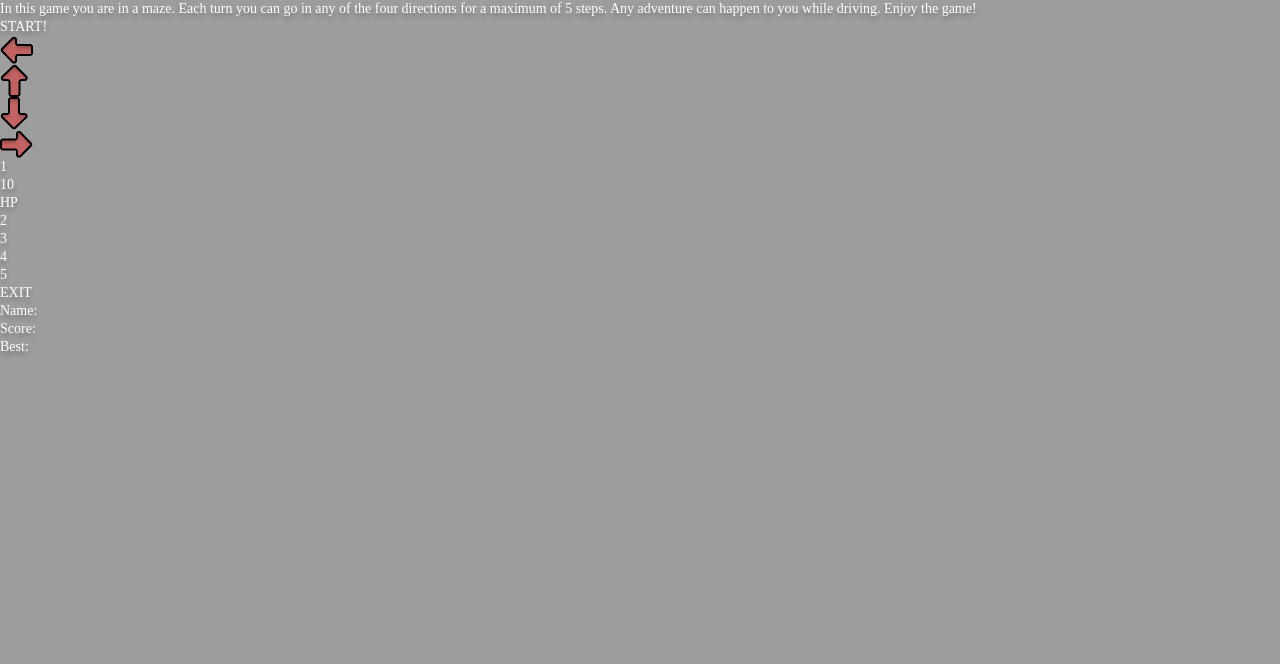
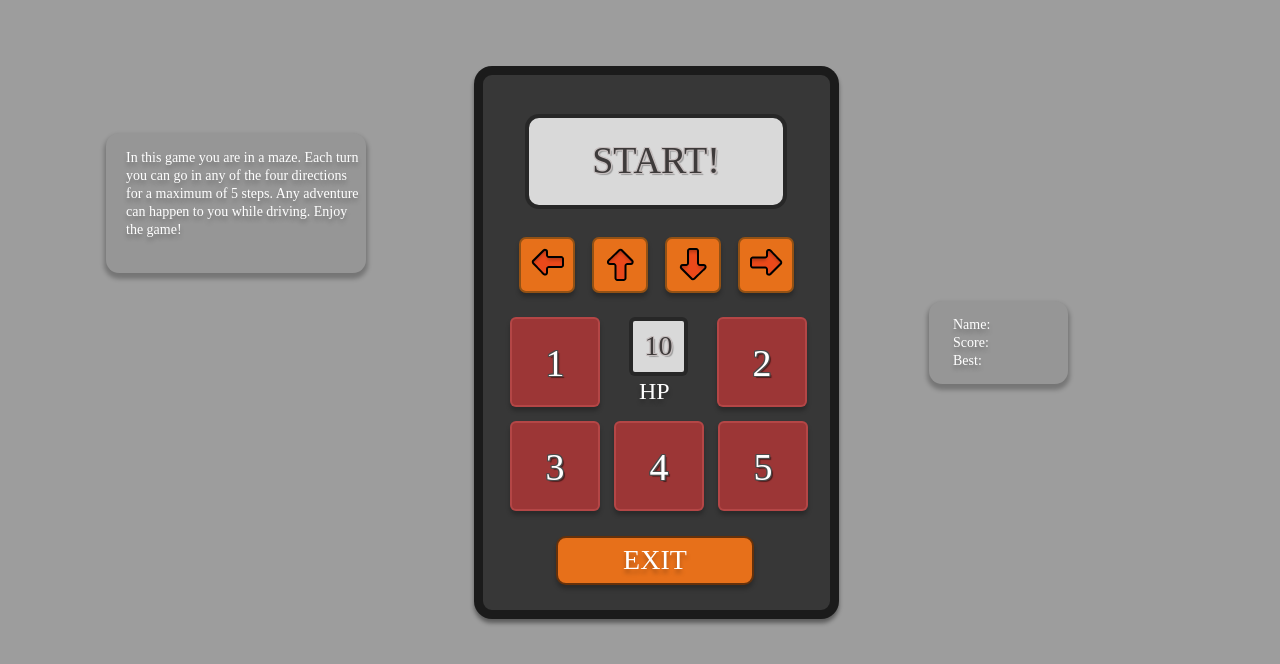
Before and after one commit to DimaKray/Labyrinth, a plain HTML site: page index.htm in a window 1280 px wide. Drawn offline with Linux system fonts and the light colour scheme; a web font is replaced by a local one.

Commit message:
Some changes in index.html and maybe finished style.css

```diff
--- a/css/style.css
+++ b/css/style.css
@@ -41,3 +41,178 @@ body {
    text-shadow: 0px 4px 4px rgba(0, 0, 0, 0.25);
    background-color: #9D9D9D;
 }
+.main__container {
+   max-width: 1200px;
+   margin: 0px auto;
+   display: flex;
+}
+
+/*description panel*/
+.description {
+   width: 260px;
+   height: 140px;
+   background: #969696;
+   box-shadow: 0px 4px 4px 2px rgba(0, 0, 0, 0.25);
+   border-radius: 13px;
+   margin-top: 133px;
+   margin-left: 66px;
+}
+.description-text {
+   max-width: 235px;
+   max-height: 124px;
+   padding-top: 16px;
+   margin-left: 20px;
+}
+/*end description pane*/
+
+/*game box*/
+.game {
+   width: 365px;
+   height: 553px;
+   background: #373737;
+   border: 9px solid rgba(0, 0, 0, 0.51);
+   box-shadow: 0px 4px 4px rgba(0, 0, 0, 0.42);
+   border-radius: 18px;
+   margin-left: 108px;
+   margin-top: 66px;
+}
+/*output panel*/
+.panel {
+   width: 262px;
+   height: 95px;
+   background: #D9D9D9;
+   border: 4px solid rgba(0, 0, 0, 0.82);
+   border-radius: 14px;
+   text-align: center;
+   margin-top: 39px;
+   margin-left: 42px;
+}
+.output-text {
+   margin-top: 18px;
+   font-size: 38px;
+   line-height: 48px;
+   color: #3E3B3B;
+   text-shadow:0px 1px 0 rgb(198,191,191),0px -1px 0 rgb(198,191,191),1px 0px 0 rgb(198,191,191),-1px 0px 0 rgb(198,191,191),1px 1px 0 rgb(198,191,191),1px -1px 0 rgb(198,191,191),-1px 1px 0 rgb(198,191,191),-1px -1px 0 rgb(198,191,191),2px 2px 1px rgba(0,0,0,0.29);
+   -webkit-text-shadow:0px 1px 0 rgb(198,191,191),0px -1px 0 rgb(198,191,191),1px 0px 0 rgb(198,191,191),-1px 0px 0 rgb(198,191,191),1px 1px 0 rgb(198,191,191),1px -1px 0 rgb(198,191,191),-1px 1px 0 rgb(198,191,191),-1px -1px 0 rgb(198,191,191),2px 2px 1px rgba(0,0,0,0.29);
+   -moz-text-shadow:0px 1px 0 rgb(198,191,191),0px -1px 0 rgb(198,191,191),1px 0px 0 rgb(198,191,191),-1px 0px 0 rgb(198,191,191),1px 1px 0 rgb(198,191,191),1px -1px 0 rgb(198,191,191),-1px 1px 0 rgb(198,191,191),-1px -1px 0 rgb(198,191,191),2px 2px 1px rgba(0,0,0,0.29);
+}
+/*end output panel*/
+
+/*side panel*/
+.sides__panel {
+   display: flex;
+   margin-top: 28px;
+   margin-left: 19px;
+}
+.btm-min {
+   width: 56px;
+   height: 56px;
+   background: #E7701A;
+   border: 2px solid rgba(107, 66, 17, 0.67);
+   box-shadow: 0px 4px 4px rgba(0, 0, 0, 0.25);
+   border-radius: 7px;
+   text-align: center;
+   margin-left: 17px;
+}
+img {
+   margin-top: 9px;
+}
+/*end side panel*/
+
+/*buttoms panel*/
+.buttoms__panel {
+   margin-top: 24px;
+   margin-left: 13px;
+}
+.buttoms__lines {
+   display: flex;
+   margin-bottom: 14px;
+}
+.btm {
+   width: 90px;
+   height: 90px;
+   background: #9C3636;
+   border: 2px solid rgba(193, 78, 78, 0.67);
+   box-shadow: 0px 4px 4px rgba(0, 0, 0, 0.25);
+   border-radius: 6px;
+   text-align: center;
+   margin-left: 14px;
+}
+.btm-text {
+   font-weight: 400;
+   font-size: 38px;
+   line-height: 48px;
+   color: #FFFFFF;
+   text-shadow:0px 1px 0 rgb(78,74,74),0px -1px 0 rgb(78,74,74),1px 0px 0 rgb(78,74,74),-1px 0px 0 rgb(78,74,74),1px 1px 0 rgb(78,74,74),1px -1px 0 rgb(78,74,74),-1px 1px 0 rgb(78,74,74),-1px -1px 0 rgb(78,74,74),2px 2px 1px rgba(0,0,0,0.51);
+   -webkit-text-shadow:0px 1px 0 rgb(78,74,74),0px -1px 0 rgb(78,74,74),1px 0px 0 rgb(78,74,74),-1px 0px 0 rgb(78,74,74),1px 1px 0 rgb(78,74,74),1px -1px 0 rgb(78,74,74),-1px 1px 0 rgb(78,74,74),-1px -1px 0 rgb(78,74,74),2px 2px 1px rgba(0,0,0,0.51);
+   -moz-text-shadow:0px 1px 0 rgb(78,74,74),0px -1px 0 rgb(78,74,74),1px 0px 0 rgb(78,74,74),-1px 0px 0 rgb(78,74,74),1px 1px 0 rgb(78,74,74),1px -1px 0 rgb(78,74,74),-1px 1px 0 rgb(78,74,74),-1px -1px 0 rgb(78,74,74),2px 2px 1px rgba(0,0,0,0.51);
+   margin-top: 20px;
+}
+/*end buttoms panel*/
+
+/*hp output box*/
+.panel__hp {
+   margin-left: 29px;
+   margin-right: 15px;
+}
+.hp-panel {
+   width: 59px;
+   height: 59px;
+   background: #D9D9D9;
+   border: 4px solid rgba(0, 0, 0, 0.82);
+   border-radius: 6px;
+   text-align: center;
+}
+.hp-panel-text {
+   margin-top: 7px;
+   font-size: 28px;
+   line-height: 36px;
+   color: #3F3B3B;
+   text-shadow:0px 1px 0 rgb(198,191,191),0px -1px 0 rgb(198,191,191),1px 0px 0 rgb(198,191,191),-1px 0px 0 rgb(198,191,191),1px 1px 0 rgb(198,191,191),1px -1px 0 rgb(198,191,191),-1px 1px 0 rgb(198,191,191),-1px -1px 0 rgb(198,191,191),2px 2px 1px rgba(0,0,0,0.29);
+   -webkit-text-shadow:0px 1px 0 rgb(198,191,191),0px -1px 0 rgb(198,191,191),1px 0px 0 rgb(198,191,191),-1px 0px 0 rgb(198,191,191),1px 1px 0 rgb(198,191,191),1px -1px 0 rgb(198,191,191),-1px 1px 0 rgb(198,191,191),-1px -1px 0 rgb(198,191,191),2px 2px 1px rgba(0,0,0,0.29);
+   -moz-text-shadow:0px 1px 0 rgb(198,191,191),0px -1px 0 rgb(198,191,191),1px 0px 0 rgb(198,191,191),-1px 0px 0 rgb(198,191,191),1px 1px 0 rgb(198,191,191),1px -1px 0 rgb(198,191,191),-1px 1px 0 rgb(198,191,191),-1px -1px 0 rgb(198,191,191),2px 2px 1px rgba(0,0,0,0.29);
+}
+.hp-text {
+   font-size: 24px;
+   line-height: 31px;
+   margin-left: 10px;
+}
+/*end hp output box*/
+
+/*buttom exit*/
+.btm-exit {
+   width: 198px;
+   height: 49px;
+   background: #E7701A;
+   border: 2px solid rgba(0, 0, 0, 0.56);
+   box-shadow: 0px 4px 4px rgba(0, 0, 0, 0.25);
+   border-radius: 10px;
+   text-align: center;
+   margin-top: 25px;
+   margin-left: 60px;
+}
+.exit-text {
+   font-size: 28px;
+   line-height: 36px;
+   color: #FFFFFF;
+   text-shadow: 0px 4px 4px rgba(0, 0, 0, 0.25);
+   margin-top: 4px;
+}
+/*end buttom exit*/
+/*end game box*/
+
+/*leader border*/
+.leader-border {
+   width: 139px;
+   height: 83px;
+   background: #969696;
+   box-shadow: 0px 4px 4px 2px rgba(0, 0, 0, 0.25);
+   border-radius: 13px;
+   margin-left: 90px;
+   margin-top: 301px;
+}
+.leader-border-text {
+   margin-left: 24px;
+   margin-top: 15px;
+}
+/*end leader border*/
--- a/index.htm
+++ b/index.htm
@@ -11,7 +11,7 @@
 <body>
    <div class="main__container">
       <div class="description">
-         <p>
+         <p class="description-text">
             In this game you are in a maze.
             Each turn you can go in any of the four directions for a maximum of 5 steps.
             Any adventure can happen to you while driving. Enjoy the game!
@@ -20,7 +20,7 @@
 
       <div class="game">
          <div class="panel">
-            <p>START!</p>
+            <p class="output-text">START!</p>
          </div>
 
          <div class="sides__panel">
@@ -40,30 +40,44 @@
 
          <div class="buttoms__panel">
             <div class="buttoms__lines">
-               <div class="btm one">1</div>
+               <div class="btm one">
+                  <p class="btm-text">1</p>
+               </div>
                <div class="panel__hp">
                   <div class="hp-panel">
-                     <p>10</p>
+                     <p class="hp-panel-text">10</p>
                   </div>
-                  <p>HP</p>
+                  <p class="hp-text">HP</p>
                </div>
-               <div class="btm two">2</div>
+               <div class="btm two">
+                  <p class="btm-text">2</p>
+               </div>
             </div>
 
             <div class="buttoms__lines">
-               <div class="btm three">3</div>
-               <div class="btm four">4</div>
-               <div class="btm five">5</div>
+               <div class="btm three">
+                  <p class="btm-text">3</p>
+               </div>
+               <div class="btm four">
+                  <p class="btm-text">4</p>
+               </div>
+               <div class="btm five">
+                  <p class="btm-text">5</p>
+               </div>
             </div>
 
-            <div class="btm-exit">EXIT</div>
+            <div class="btm-exit">
+               <p class="exit-text">EXIT</p>
+            </div>
          </div>
       </div>
 
       <div class="leader-border">
-         <p class="name">Name:</p>
-         <p class="score">Score:</p>
-         <p class="best">Best:</p>
+         <div class="leader-border-text">
+            <p class="name">Name:</p>
+            <p class="score">Score:</p>
+            <p class="best">Best:</p>
+         </div>
       </div>
    </div>
    <script src="js/script.js"></script>
```
